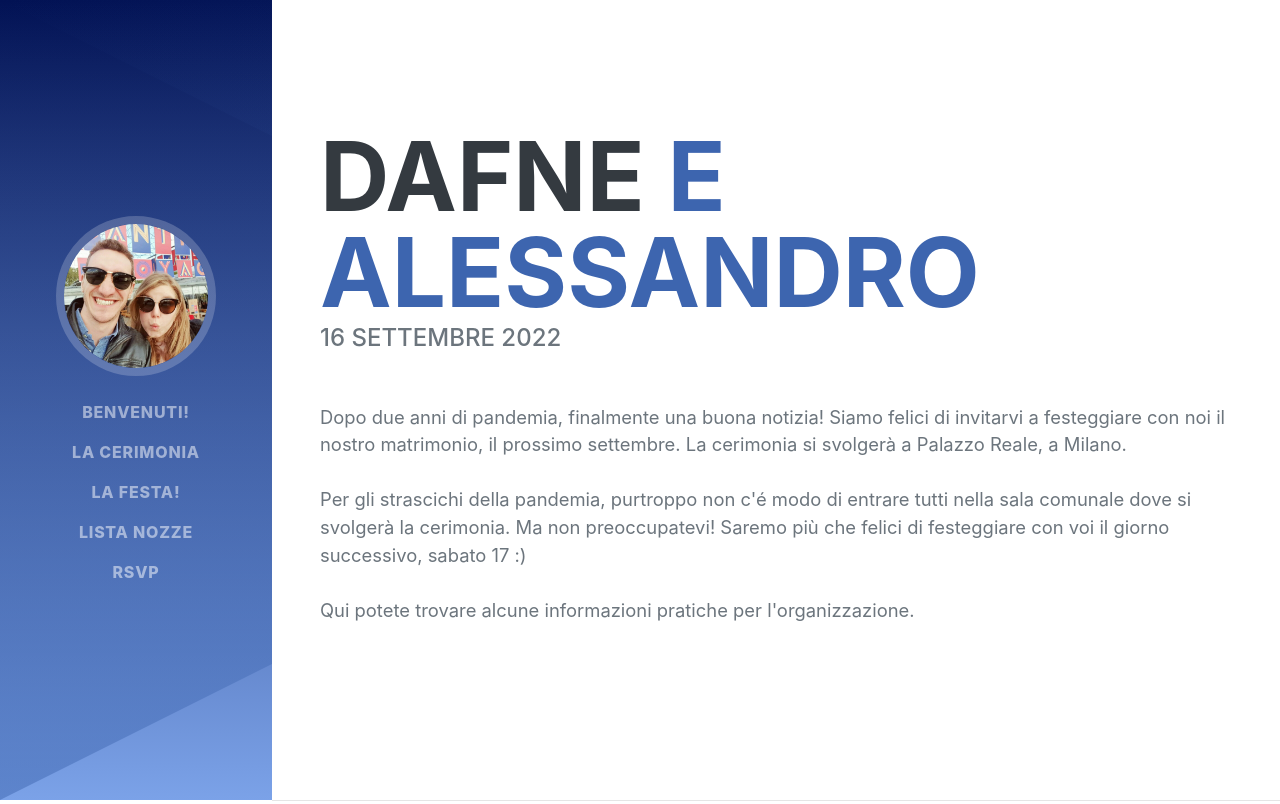
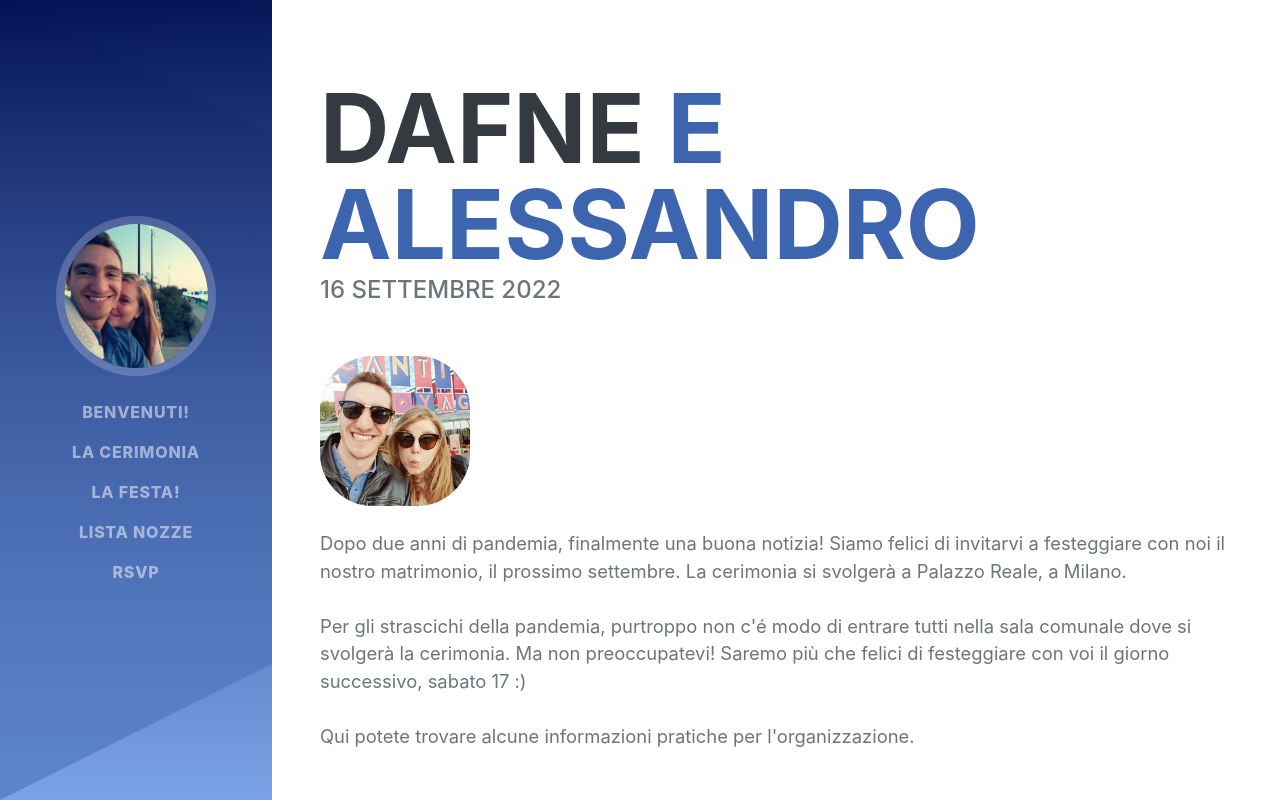
Before and after one commit to CarbonaroA/website_v1, a website: page index.html in a window 1280 px wide. Shown: the top 804 px of the page. Drawn offline with nearby package versions, Linux system fonts and the light colour scheme; a web font is replaced by a local one.

Commit message:
fix: add picture under heading for mobile

```diff
--- a/index.html
+++ b/index.html
@@ -6,7 +6,7 @@
       name="viewport"
       content="width=device-width, initial-scale=1, shrink-to-fit=no"
     />
-    <meta name="description" content="Sito per il matrimonio di Du e Ale" />
+    <meta name="description" content="Matrimonio di Dafne e Alessandro" />
     <meta name="author" content="Alessandro Carbonaro" />
     <title>Matrimonio di Dafne e Alessandro</title>
     <!--
@@ -87,9 +87,9 @@
         <span class="d-block d-lg-none">Benvenuti!</span>
         <span class="d-none d-lg-block">
           <picture>
-            <source type="image/webp" srcset="/assets/cantine_du_voyage.webp" />
+            <source type="image/webp" srcset="/assets/anelli_nantes.webp" />
             <img
-              src="/assets/cantine_du_voyage.jpg"
+              src="/assets/anelli_nantes.jpg"
               class="img-fluid img-profile rounded-circle mx-auto mb-2"
             /> </picture
         ></span>
@@ -162,6 +162,14 @@
             <a href="mailto:dafne.musino@gmail.com">dafne.musino@gmail.com</a>
             -->
           </div>
+          <picture>
+            <source type="image/webp" srcset="/assets/cantine_du_voyage.webp" />
+            <img
+              src="/assets/cantine_du_voyage.jpg"
+              class="img-fluid mb-4"
+              style="max-width: 150px; border-radius: 35%"
+            />
+          </picture>
           <p class="lead mb-5">
             Dopo due anni di pandemia, finalmente una buona notizia!
             Siamo felici di invitarvi a festeggiare con noi il nostro matrimonio, il prossimo settembre.
```
Also changed, not shown: assets/anelli_nantes.jpg (added), assets/anelli_nantes.webp (added).
